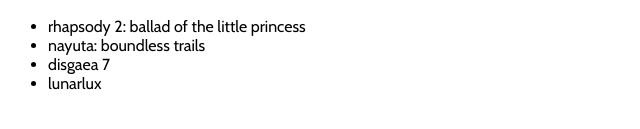
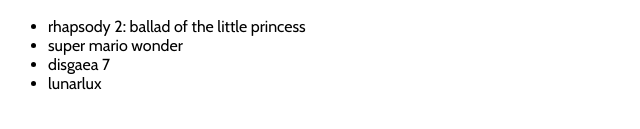
Before and after one commit to cutecycle/girlhours, a Gatsby site: page / in a window 1280 px wide. Shown: the part 331-460 px from the top of the page, 0-640 px from the left. Built offline with nearby package versions, Linux system fonts and the light colour scheme; Gatsby itself is replaced by a stand-in of ours.

Commit message:
Update index.js

```diff
--- a/src/pages/index.js
+++ b/src/pages/index.js
@@ -38,7 +38,7 @@
             <h2>now playing</h2>
             <ul>
                 <li>rhapsody 2: ballad of the little princess</li>
-                <li>nayuta: boundless trails</li>
+                <li>super mario wonder</li>
                 <li>disgaea 7</li>
                 <li>lunarlux</li>
 
```
